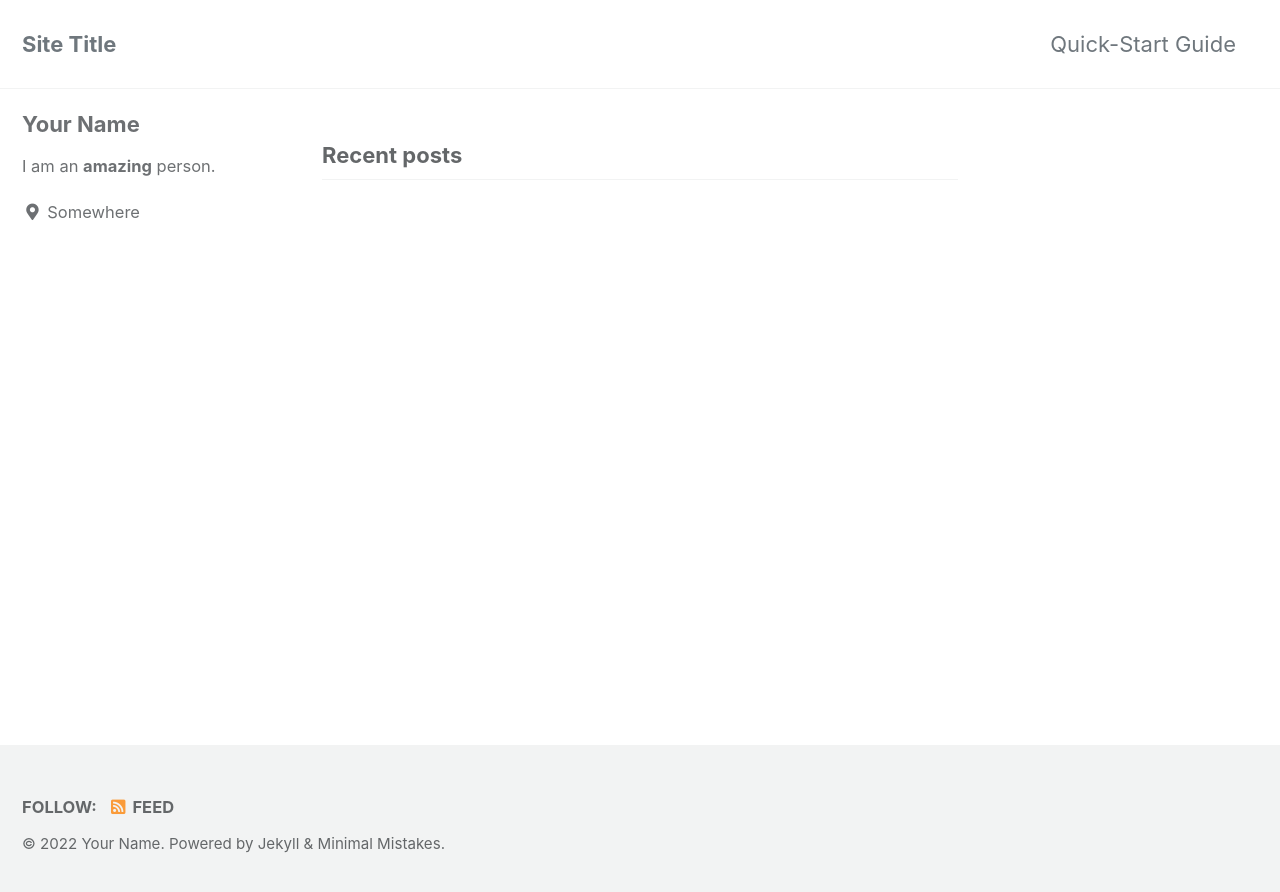
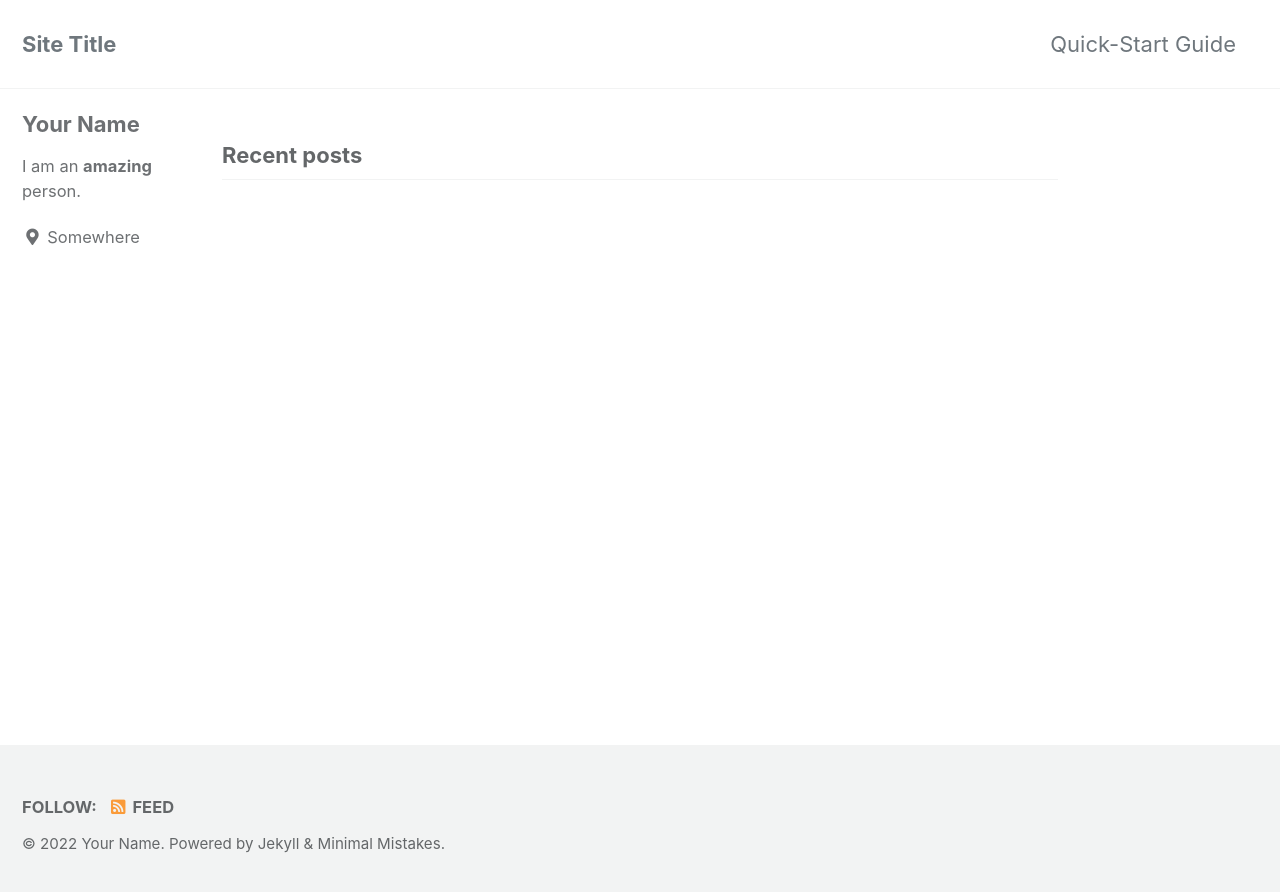
Before and after one commit to riverlike14/riverlike14.github.io, a Jekyll site: the page built from index.html, in a window 1280 px wide. Shown: the top 892 px of the page. Built offline with Jekyll 4.4.1, drawn with Linux system fonts in a browser that asks for light colours; cached includes are drawn as plain includes; the list of posts is cut into pages by our own code.

Commit message:
make sidebar width narrower

```diff
--- a/_sass/minimal-mistakes/_variables.scss
+++ b/_sass/minimal-mistakes/_variables.scss
@@ -155,9 +155,9 @@ $max-width: $x-large !default;
    Grid
    ========================================================================== */
 
-$right-sidebar-width-narrow: 200px !default;
-$right-sidebar-width: 300px !default;
-$right-sidebar-width-wide: 400px !default;
+$right-sidebar-width-narrow: 200px !default; // default 200px;
+$right-sidebar-width: 200px !default; // default 300px;
+$right-sidebar-width-wide: 200px !default; // default 400px;
 
 /*
    Other
```
